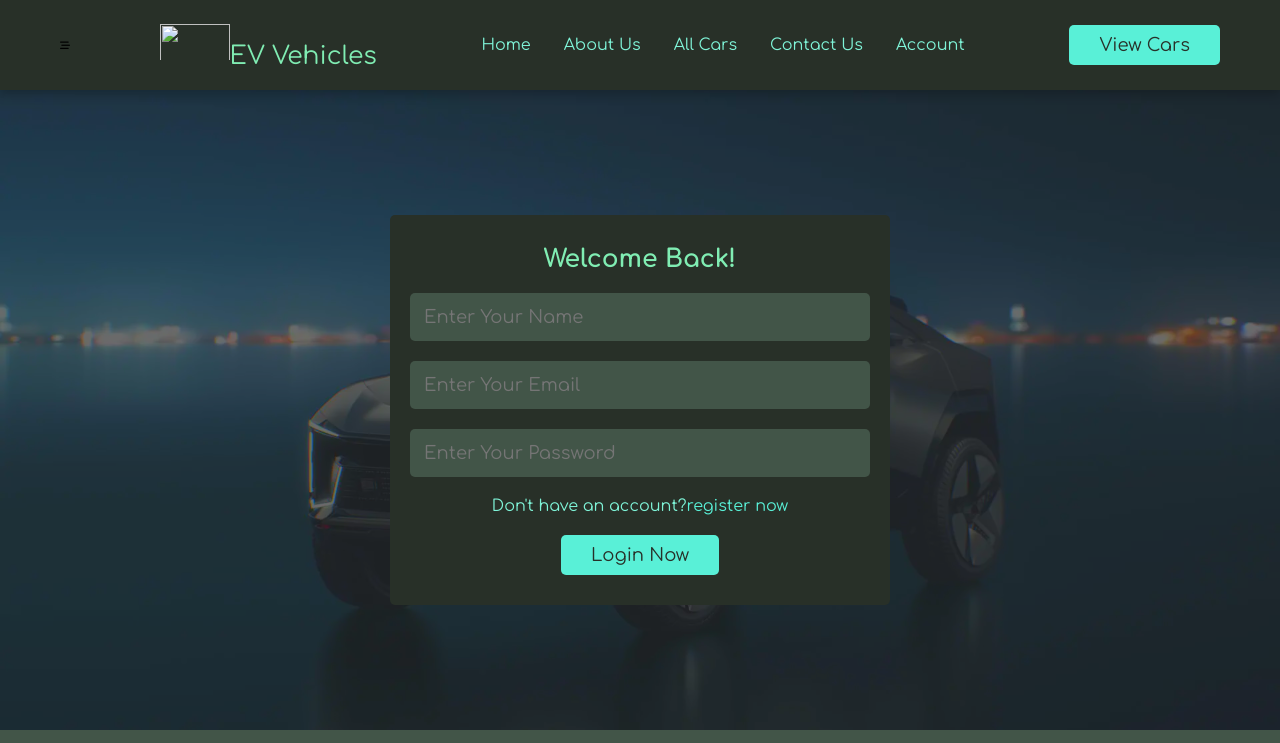
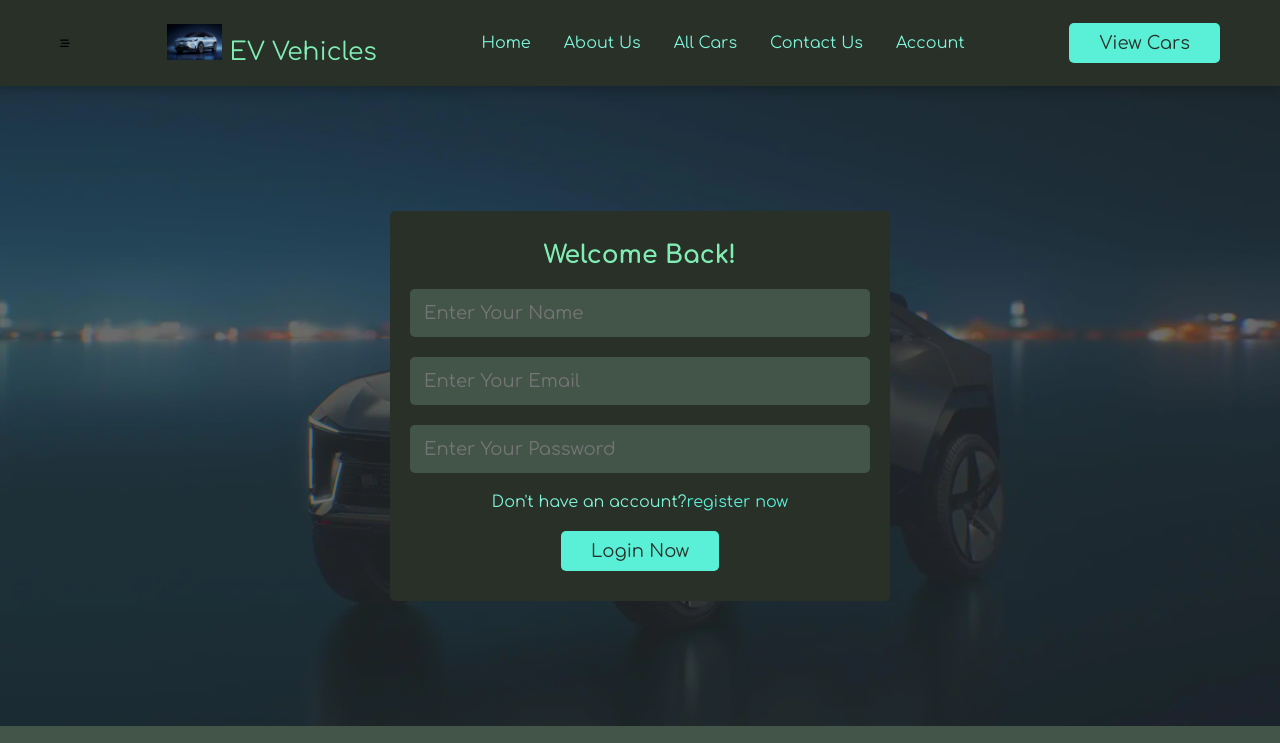
Before and after one commit to Alokkumarlpu/EV-vehicles, a plain HTML site: page login.html in a window 1280 px wide. Shown: the top 743 px of the page. Drawn offline with Linux system fonts and the light colour scheme; files whose address does not match are found by name.

Commit message:
Update login.html
edited this file

```diff
--- a/login.html
+++ b/login.html
@@ -10,7 +10,7 @@
     <header class="header">
         <section class="flex">
             <div class="fas fa-bars-staggered"></div>
-            <a href="index.html" class="logo"><img class="A" src="image/image13.jpg">EV Vehicles</a>
+            <a href="index.html" class="logo"><img class="A" src="image13.jpg">EV Vehicles</a>
             <nav class="navbar">
                 <a href="index.html">home</a>
                 <a href="about.html">about us</a>
```
